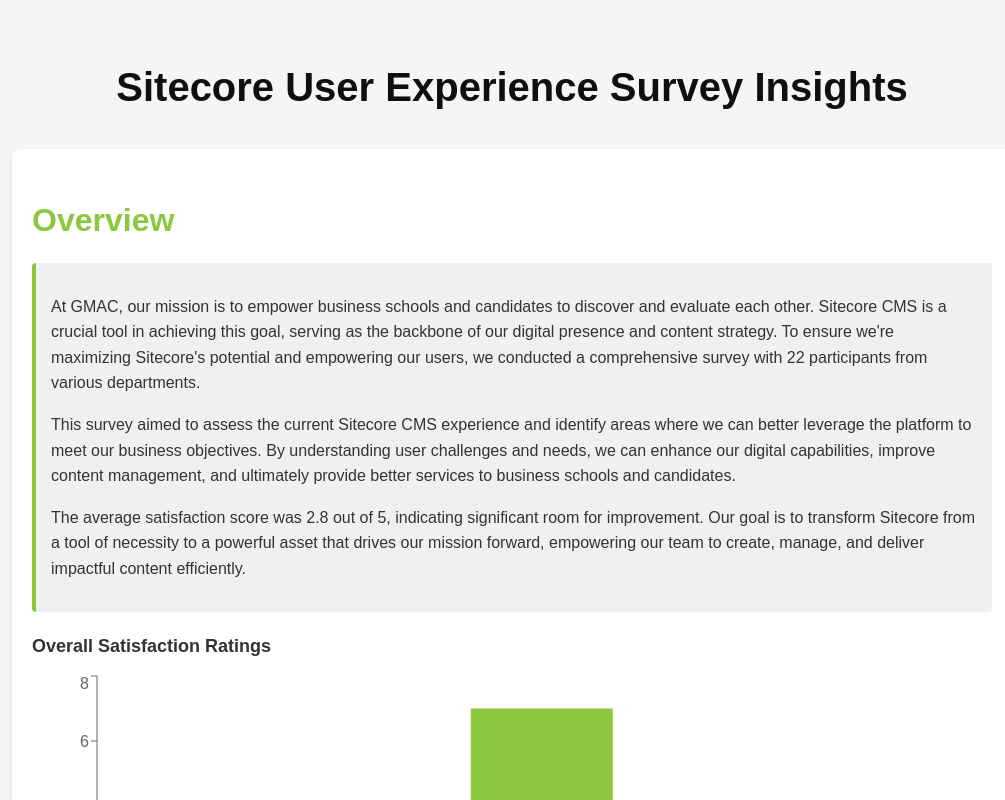
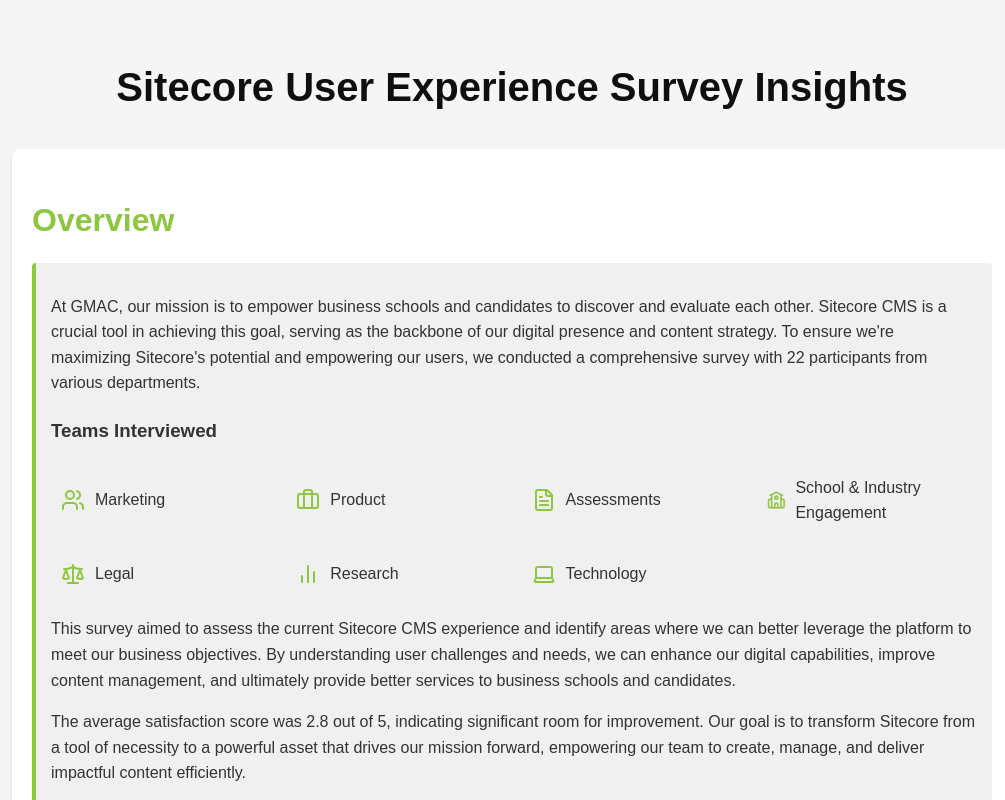
Before and after one commit to wlgrana/sitecoresurvey, a React (Create React App) app: page / in a window 1280 px wide. Shown: the top 800 px of the page, without its empty margins (128-1133 px from the left). Built offline with nearby package versions, Linux system fonts and the light colour scheme.

Commit message:
Added teams and urgency styling

```diff
--- a/src/App.js
+++ b/src/App.js
@@ -18,11 +18,41 @@
   Users,
   BarChart2,
   Layout,
-  FolderTree
+  FolderTree,
+  Briefcase,
+  FileText,
+  School,
+  Scale,
+  Laptop
 } from 'lucide-react';
+import { Chart } from 'react-google-charts';
+import GanttChart from './GanttChart';
 
-import { Chart } from "react-google-charts";
-import GanttChart from './GanttChart';
+const TeamTable = () => {
+  const teams = [
+    { name: 'Marketing', icon: Users },
+    { name: 'Product', icon: Briefcase },
+    { name: 'Assessments', icon: FileText },
+    { name: 'School & Industry Engagement', icon: School },
+    { name: 'Legal', icon: Scale },
+    { name: 'Research', icon: BarChart2 },
+    { name: 'Technology', icon: Laptop },
+  ];
+
+  return (
+    <div className="team-table">
+      <h3>Teams Interviewed</h3>
+      <div className="team-grid">
+        {teams.map((team, index) => (
+          <div key={index} className="team-item">
+            <team.icon size={24} />
+            <span>{team.name}</span>
+          </div>
+        ))}
+      </div>
+    </div>
+  );
+};
 
 const InfoGraphicSection = ({ title, children }) => (
   <div className="info-graphic-section">
@@ -31,15 +61,19 @@
   </div>
 );
 
-const NextStepItem = ({ icon: Icon, title, description, impact }) => (
-  <div className="next-step-item">
+const NextStepItem = ({ icon: Icon, title, description, impact, partnerships, urgent }) => (
+  <div className={`next-step-item ${urgent ? 'urgent' : ''}`}>
     <div className="next-step-header">
       <Icon className="next-step-icon" />
       <h4>{title}</h4>
+      {urgent && <span className="urgent-label">Urgent</span>}
     </div>
-    <p>{description}</p>
+    <div dangerouslySetInnerHTML={{ __html: description }}></div>
     <div className="impact">
       <strong>Impact:</strong> {impact}
+    </div>
+    <div className="partnerships">
+      <strong>Partnerships:</strong> {partnerships}
     </div>
   </div>
 );
@@ -142,6 +176,7 @@
           <p>
             At GMAC, our mission is to empower business schools and candidates to discover and evaluate each other. Sitecore CMS is a crucial tool in achieving this goal, serving as the backbone of our digital presence and content strategy. To ensure we're maximizing Sitecore's potential and empowering our users, we conducted a comprehensive survey with 22 participants from various departments.
           </p>
+          <TeamTable />
           <p>
             This survey aimed to assess the current Sitecore CMS experience and identify areas where we can better leverage the platform to meet our business objectives. By understanding user challenges and needs, we can enhance our digital capabilities, improve content management, and ultimately provide better services to business schools and candidates.
           </p>
@@ -224,32 +259,40 @@
       </InfoGraphicSection>
 
   <InfoGraphicSection title="Next Steps">
-        <p className="challenges-intro">
-          Based on our survey findings, we've developed a phased approach to address the challenges and maximize the potential of our Sitecore implementation. This plan is designed to progressively enhance our digital capabilities, user experience, and overall business impact.
-        <GanttChart />
-        </p>
+  <p className="challenges-intro">
+    Based on our survey findings, we've developed a phased approach to address the challenges and maximize the potential of our Sitecore implementation. This plan is designed to progressively enhance our digital capabilities, user experience, and overall business impact.
+    <GanttChart />
+  </p>
         <h3>Phase 1: Foundation Improvements</h3>
         <NextStepItem
           icon={Zap}
           title="Performance Optimization"
-          description="Our development team, in collaboration with Sitecore support, will conduct a thorough investigation to identify the root causes of the sluggish performance. We'll implement a multi-faceted approach to resolve these issues, which may include:
-          1. Optimizing caching strategies at various levels (browser, CDN, Sitecore)
-          2. Reviewing and potentially upgrading server specifications
-          3. Analyzing and refining Sitecore pipelines and integrations for efficiency
-          4. Implementing database optimizations"
+          description={`
+            <p>Our development team, in collaboration with Sitecore support, will conduct a thorough investigation to identify the root causes of the sluggish performance. We'll implement a multi-faceted approach to resolve these issues, which may include:</p>
+            <ol>
+              <li>Optimizing caching strategies at various levels (browser, CDN, Sitecore)</li>
+              <li>Reviewing and potentially upgrading server specifications</li>
+              <li>Analyzing and refining Sitecore pipelines and integrations for efficiency</li>
+              <li>Implementing database optimizations</li>
+            </ol>
+          `}
           impact="This comprehensive approach will result in an immediate boost in system responsiveness, significantly reducing page load times and improving the overall user experience. It will lead to increased productivity for content creators and editors, reduced frustration among all users, and faster content delivery to our audience. Moreover, improved performance will positively impact our search engine rankings and user engagement metrics."
-          />
+          partnerships="Technology Team at GMAC, Sitecore Support, Infrastructure Team"
+          urgent={true}
+        />
         <NextStepItem
           icon={BookOpen}
           title="Training and Learning Resources"
           description="Develop comprehensive training materials and conduct workshops for users at all levels."
           impact="Increased user confidence, better utilization of Sitecore features, and reduced dependence on power users."
+          partnerships="Learning & Development Team, Content Management Team, Sitecore Experts"
         />
         <NextStepItem
           icon={Users}
           title="Workflow Standardization"
           description="Define and implement standardized workflows for content creation and publishing."
           impact="Streamlined processes, improved collaboration, and consistent content quality across departments."
+          partnerships="Content Strategy Team, Marketing Team, Editorial Team"
         />
 
         <h3>Phase 2: Content Organization and Cleanup</h3>
@@ -258,11 +301,7 @@
           title="Content and Media Library Reorganization"
           description="Systematically clean up and reorganize the content and media library with a new, intuitive structure."
           impact="Significantly reduced time in content discovery, elimination of duplicates, and improved asset management efficiency."
-        />
-
-        <QuoteBox
-          quote="By following this phased approach, we're not just fixing issues – we're transforming our Sitecore implementation into a powerful, user-friendly platform that drives our digital strategy forward. Each step builds upon the last, creating a compounding positive effect on our operations and our ability to serve our audience effectively."
-          author="DX Team"
+          partnerships="Content Management Team, Digital Asset Management Team, Marketing Team"
         />
 
         <h3>Phase 3: Advanced Features and Optimization</h3>
@@ -271,18 +310,26 @@
           title="Enable A/B Testing and Sitecore Analytics"
           description="Implement and train users on A/B testing capabilities and Sitecore's analytics features."
           impact="Data-driven decision making, improved content effectiveness, and better understanding of user behavior."
+          partnerships="Analytics Team, Marketing Team, UX Research Team"
         />
         <NextStepItem
           icon={Users}
           title="Personalization Implementation"
           description="Roll out personalization features and train teams on creating targeted content experiences."
           impact="Enhanced user engagement, improved conversion rates, and more relevant content delivery to our audience."
+          partnerships="Marketing Team, UX Design Team, Content Strategy Team"
         />
         <NextStepItem
           icon={Layout}
           title="New Templates and Layouts"
           description="Develop flexible templates and layouts that accommodate diverse content needs and optimize for conversions."
           impact="Increased creativity in content presentation, better user experience, and improved ability to achieve business objectives through our digital platforms."
+          partnerships="UX Design Team, Front-end Development Team, Content Strategy Team"
+        />
+
+        <QuoteBox
+          quote="By following this phased approach, we're not just fixing issues – we're transforming our Sitecore implementation into a powerful, user-friendly platform that drives our digital strategy forward. Each step builds upon the last, creating a compounding positive effect on our operations and our ability to serve our audience effectively."
+          author="DX Team"
         />
       </InfoGraphicSection>
     </div>
--- a/src/index.css
+++ b/src/index.css
@@ -122,3 +122,55 @@
   font-style: italic;
   color: #555;
 }
+
+.partnerships {
+  margin-top: 10px;
+  font-style: italic;
+  color: #555;
+}
+
+.next-step-item.urgent {
+  border: 2px solid #ff4d4d;
+  border-radius: 5px;
+  padding: 15px;
+  position: relative;
+}
+
+.urgent-label {
+  background-color: #ff4d4d;
+  color: white;
+  padding: 2px 8px;
+  border-radius: 3px;
+  font-size: 0.8em;
+  font-weight: bold;
+  position: absolute;
+  top: -10px;
+  right: 10px;
+}
+
+.next-step-header {
+  position: relative;
+}
+
+.team-table {
+  margin: 20px 0;
+}
+
+.team-grid {
+  display: grid;
+  grid-template-columns: repeat(auto-fill, minmax(200px, 1fr));
+  gap: 15px;
+}
+
+.team-item {
+  display: flex;
+  align-items: center;
+  padding: 10px;
+  background-color: #f0f0f0;
+  border-radius: 5px;
+}
+
+.team-item svg {
+  margin-right: 10px;
+  color: #8DC63F;
+}
```
